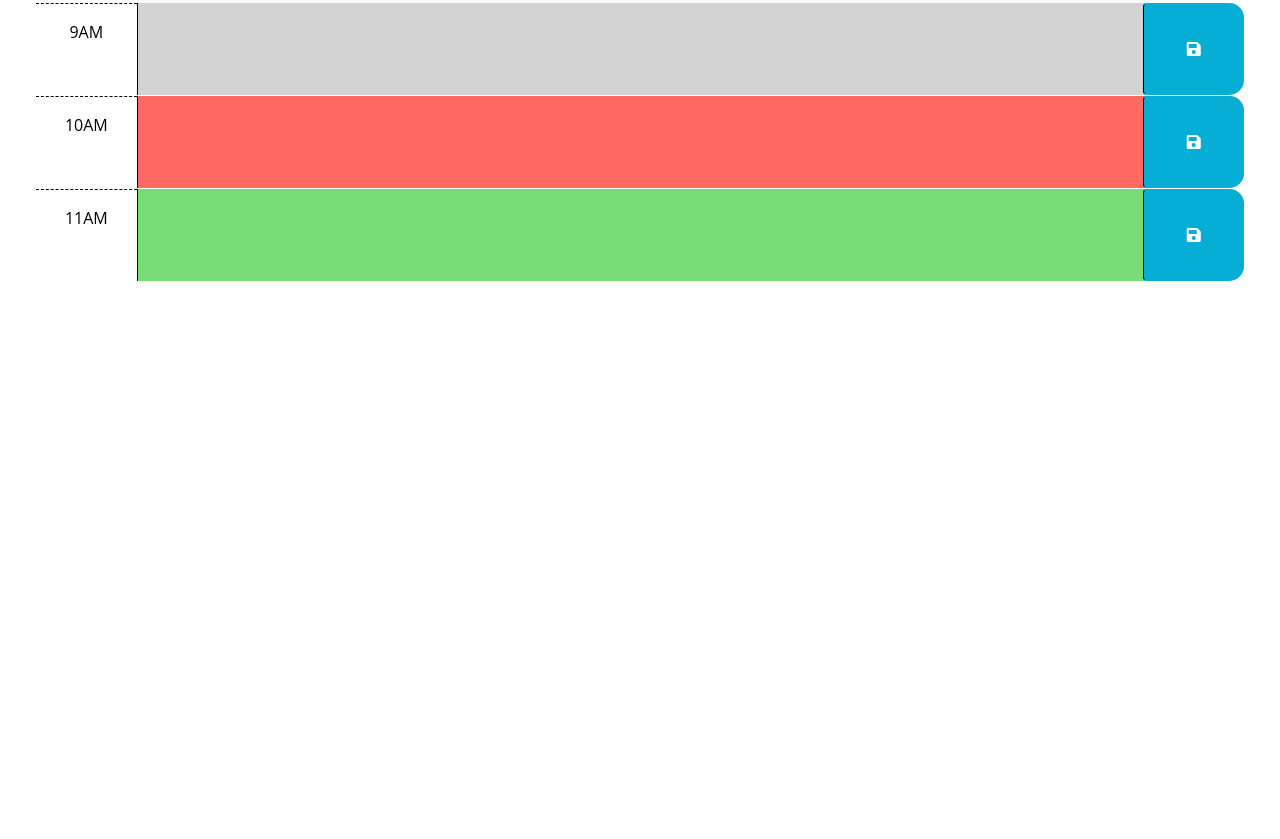
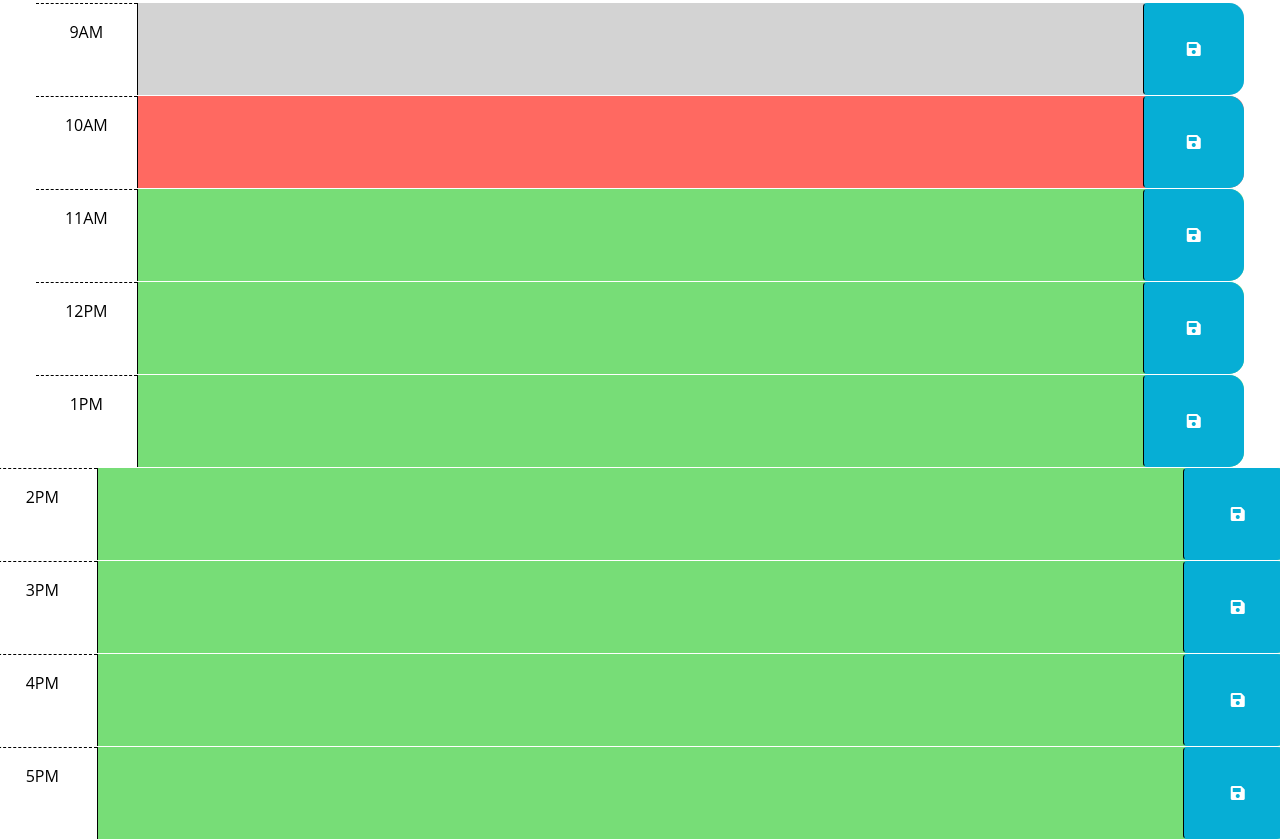
Before and after one commit to brousy/module-5-work-day-scheduler, a plain HTML site: page index.html in a window 1280 px wide. Shown: the part 295-1134 px from the top of the page. Before the commit the page ends 800 px from the top, so only its background shows below. Drawn offline with nearby package versions, Linux system fonts and the light colour scheme.

Commit message:
created hour blocks

```diff
--- a/index.html
+++ b/index.html
@@ -68,6 +68,48 @@
           <i class="fas fa-save" aria-hidden="true"></i>
         </button>
       </div>
+      <div id="hour-12" class="row time-block future">
+        <div class="col-2 col-md-1 hour text-center py-3">12PM</div>
+        <textarea class="col-8 col-md-10 description" rows="3"> </textarea>
+        <button class="btn saveBtn col-2 col-md-1" aria-label="save">
+          <i class="fas fa-save" aria-hidden="true"></i>
+        </button>
+      </div>
+      <div id="hour-13" class="row time-block future">
+        <div class="col-2 col-md-1 hour text-center py-3">1PM</div>
+        <textarea class="col-8 col-md-10 description" rows="3"> </textarea>
+        <button class="btn saveBtn col-2 col-md-1" aria-label="save">
+          <i class="fas fa-save" aria-hidden="true"></i>
+        </button>
+      </div>
+    </div>
+    <div id="hour-14" class="row time-block future">
+      <div class="col-2 col-md-1 hour text-center py-3">2PM</div>
+      <textarea class="col-8 col-md-10 description" rows="3"> </textarea>
+      <button class="btn saveBtn col-2 col-md-1" aria-label="save">
+        <i class="fas fa-save" aria-hidden="true"></i>
+      </button>
+    </div>
+    <div id="hour-15" class="row time-block future">
+      <div class="col-2 col-md-1 hour text-center py-3">3PM</div>
+      <textarea class="col-8 col-md-10 description" rows="3"> </textarea>
+      <button class="btn saveBtn col-2 col-md-1" aria-label="save">
+        <i class="fas fa-save" aria-hidden="true"></i>
+      </button>
+    </div>
+    <div id="hour-16" class="row time-block future">
+      <div class="col-2 col-md-1 hour text-center py-3">4PM</div>
+      <textarea class="col-8 col-md-10 description" rows="3"> </textarea>
+      <button class="btn saveBtn col-2 col-md-1" aria-label="save">
+        <i class="fas fa-save" aria-hidden="true"></i>
+      </button>
+    </div>
+    <div id="hour-17" class="row time-block future">
+      <div class="col-2 col-md-1 hour text-center py-3">5PM</div>
+      <textarea class="col-8 col-md-10 description" rows="3"> </textarea>
+      <button class="btn saveBtn col-2 col-md-1" aria-label="save">
+        <i class="fas fa-save" aria-hidden="true"></i>
+      </button>
     </div>
 
     <script src="https://code.jquery.com/jquery-3.6.0.min.js"></script>
```
